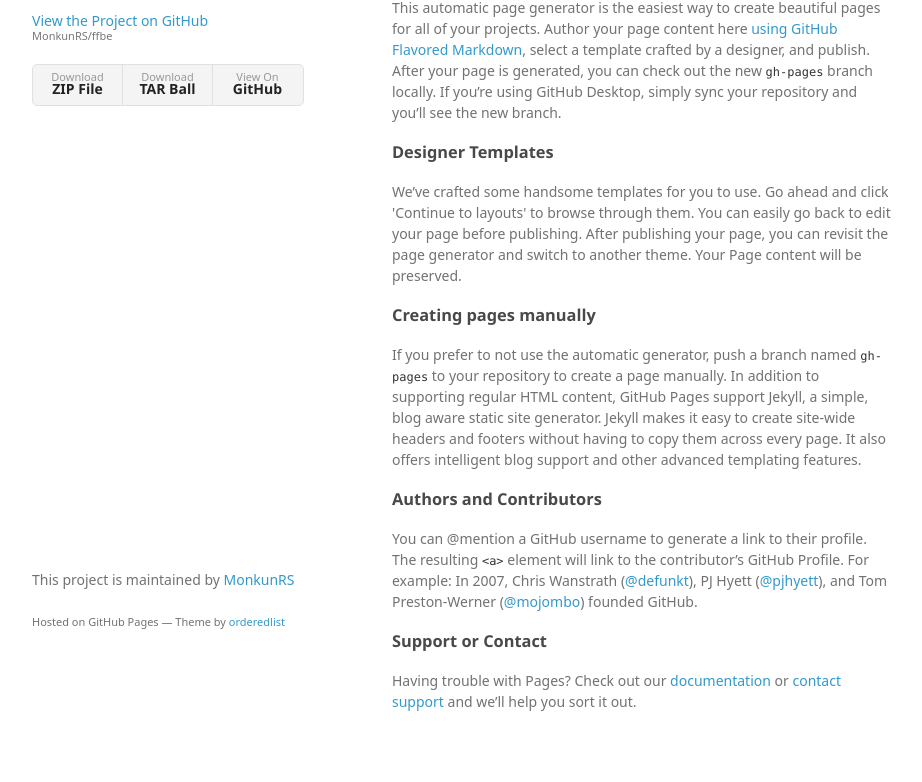
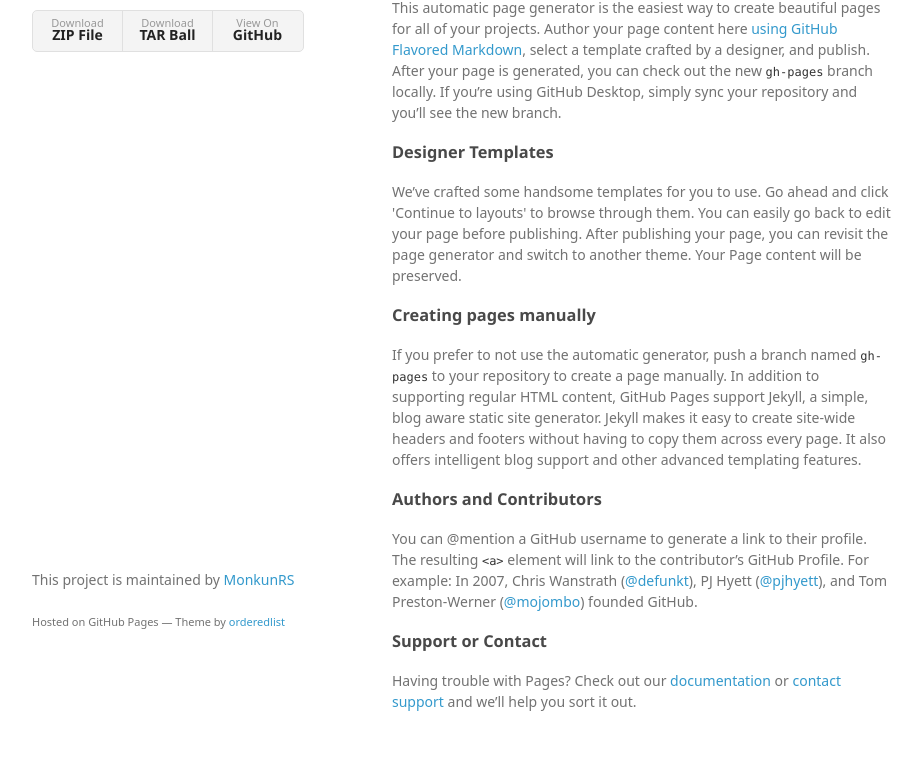
Before and after one commit to MonkunRS/ffbe, a plain HTML site: page index.html in a window 1280 px wide. Shown: the part 99-881 px from the top of the page, without its empty margins (178-1100 px from the left). Drawn offline with Linux system fonts and the light colour scheme; a web font is replaced by a local one.

Commit message:
Update index.html

```diff
--- a/index.html
+++ b/index.html
@@ -3,7 +3,7 @@
   <head>
     <meta charset="utf-8">
     <meta http-equiv="X-UA-Compatible" content="chrome=1">
-    <title>UNITSIM by MonkunRS</title>
+    <title>FFBE UNIT SIMULATOR by MonkunRS</title>
 
     <link rel="stylesheet" href="stylesheets/styles.css">
     <link rel="stylesheet" href="stylesheets/github-light.css">
@@ -17,9 +17,6 @@
       <header>
         <h1>UNITSIM</h1>
         <p></p>
-
-        <p class="view"><a href="https://github.com/MonkunRS/ffbe">View the Project on GitHub <small>MonkunRS/ffbe</small></a></p>
-
 
         <ul>
           <li><a href="https://github.com/MonkunRS/ffbe/zipball/master">Download <strong>ZIP File</strong></a></li>
```
